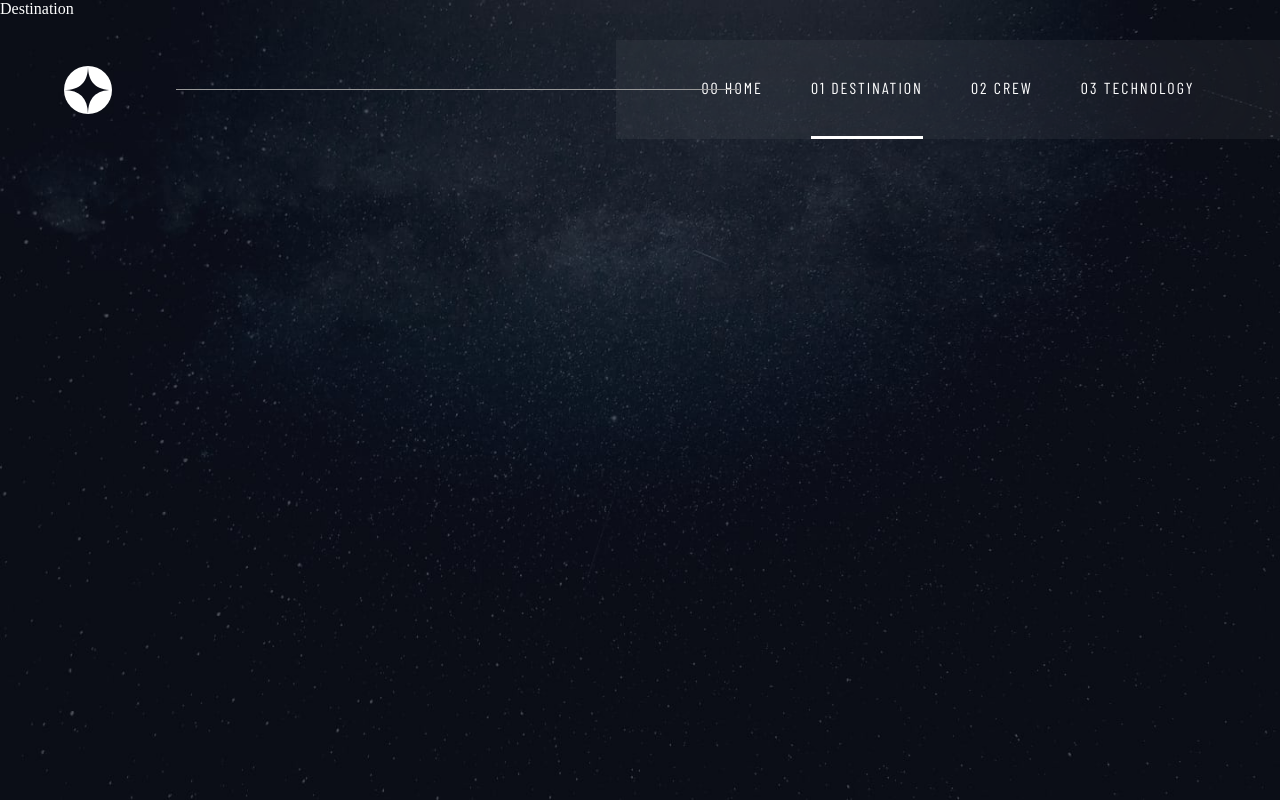
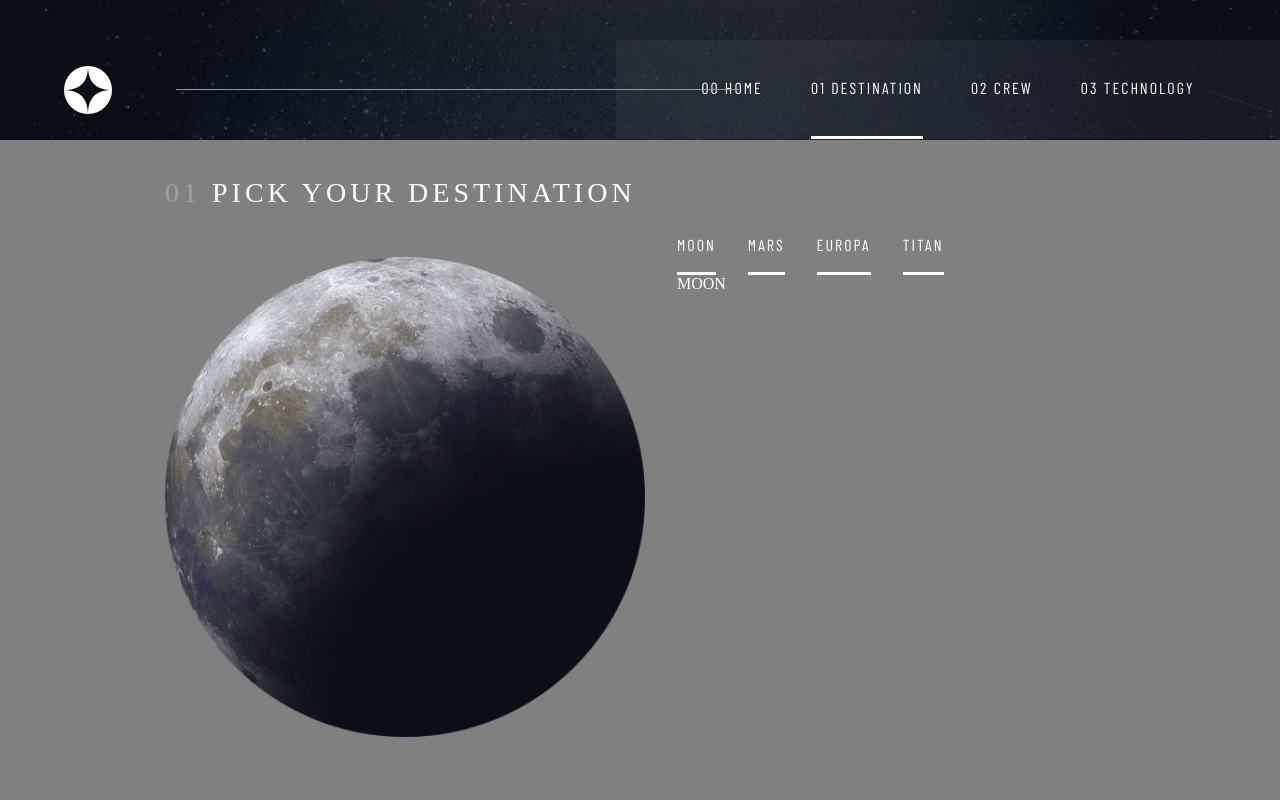
Before and after one commit to Marco-Ray/space-tourism, a Vue app: page /destination in a window 1280 px wide. Built offline with nearby package versions, Linux system fonts and the light colour scheme; a web font is replaced by a local one.

Commit message:
config scss mixin

```diff
--- /dev/null
+++ b/src/components/DestinationTab.vue
@@ -0,0 +1,46 @@
+<template>
+  <div class="tab__container">
+    <div class="tabs">
+      <div
+        v-for="(tab, index) in props.tabList"
+        :key="index"
+        class="tab-item nav-text"
+        @click="toggleTab(index)"
+      >
+        {{ tab }}
+      </div>
+    </div>
+    <slot v-for="(tab, index) in activeTabList" :name="tab" :key="index" />
+  </div>
+</template>
+
+<script setup>
+import { ref, computed } from "vue";
+// eslint-disable-next-line no-undef
+const props = defineProps({
+  tabList: Array,
+});
+
+const activeTab = ref(props.tabList[0]);
+const activeTabList = computed(() => {
+  return props.tabList.filter((tab) => tab === activeTab.value);
+});
+
+function toggleTab(index) {
+  activeTab.value = props.tabList[index];
+}
+</script>
+
+<style lang="scss" scoped>
+.tabs {
+  display: flex;
+  gap: 32px;
+}
+
+.tab-item {
+  cursor: pointer;
+  height: 29px;
+  border-bottom: 3px solid $white;
+  color: $white;
+}
+</style>
--- a/src/components/NavStates.vue
+++ b/src/components/NavStates.vue
@@ -1,5 +1,9 @@
 <template>
-  <router-link :to="{name: props.menu.toLowerCase()}" class="nav-state" activeClass="active">
+  <router-link
+    :to="{ name: props.menu.toLowerCase() }"
+    class="nav-state"
+    activeClass="active"
+  >
     {{ props.index.length === 2 ? props.index : "0" + props.index }}
     {{ props.menu }}
   </router-link>
@@ -30,35 +34,31 @@ const props = defineProps({
   align-items: center;
   height: 96px;
   border-bottom: 3px solid transparent;
-}
-.nav-state:hover {
-  border-bottom: 3px solid $light-blue;
-}
-.active {
-  border-bottom: 3px solid $white;
-}
-.nav-state.active:hover {
-  border-bottom: 3px solid $white;
-}
-
-@media screen and (max-width: 750px) {
-  .nav-state {
-    justify-content: center;
+  @include respondTo("phone") {
     align-items: start;
     width: calc(100% - 3px);
     height: 19px;
     border-bottom: none;
     border-right: 3px solid transparent;
   }
-  .nav-state:hover {
+}
+.nav-state:hover {
+  border-bottom: 3px solid $light-blue;
+  @include respondTo("phone") {
     border-bottom: none;
     border-right: 3px solid $light-blue;
   }
-  .active {
+}
+.active {
+  border-bottom: 3px solid $white;
+  @include respondTo("phone") {
     border-bottom: none;
     border-right: 3px solid $white;
   }
-  .nav-state.active:hover {
+}
+.nav-state.active:hover {
+  border-bottom: 3px solid $white;
+  @include respondTo("phone") {
     border-bottom: none;
     border-right: 3px solid $white;
   }
--- a/src/main.js
+++ b/src/main.js
@@ -1,6 +1,5 @@
 import { createApp } from "vue";
 import App from "./App.vue";
-import "@/style/index.scss";
 import router from "./router";
 
 createApp(App).use(router).mount("#app");
--- a/src/style/index.scss
+++ b/src/style/index.scss
@@ -1,4 +1,5 @@
 @import "./constant.scss";
+@import "./mixin.scss";
 // bellefair
 @import url("https://fonts.googleapis.com/css2?family=Bellefair&display=swap");
 // barlow condensed
@@ -9,6 +10,7 @@
 img {
   width: 100%;
   height: 100%;
+  object-fit: contain;
 }
 
 a {
@@ -32,7 +34,10 @@ a {
     width: 100%;
     height: calc(100% - 140px);
     margin-top: 140px;
+    position: relative;
     .content {
+      position: absolute;
+      background-color: grey;
       display: flex;
     }
   }
@@ -43,15 +48,6 @@ a {
     .content__container {
       height: calc(100% - 100px);
       margin-top: 100px;
-    }
-  }
-}
-
-@media screen and (max-width: 750px) {
-  .view {
-    .content__container {
-      height: calc(100% - 88px);
-      margin-top: 88px;
     }
   }
 }
@@ -137,3 +133,33 @@ a {
   font-weight: 400;
   font-style: normal;
 }
+
+@media screen and (max-width: 750px) {
+  .view {
+    .content__container {
+      height: calc(100% - 88px);
+      margin-top: 88px;
+    }
+  }
+  .heading-XL {
+    font-size: 80px;
+  }
+  .heading-L {
+    font-size: 56px;
+  }
+  .heading-M {
+    font-size: 24px;
+  }
+  .heading-S {
+    font-size: 18px;
+  }
+  .heading-XS {
+    font-size: 16px;
+  }
+  .nav-text {
+    font-size: 14px;
+  }
+  .body {
+    font-size: 15px;
+  }
+}
--- /dev/null
+++ b/src/style/mixin.scss
@@ -0,0 +1,20 @@
+$breakpoints: (
+  "phone": 750px,
+  "tablet": 850px,
+  "desktop": 1440px,
+);
+
+@mixin respondTo($breakname) {
+  $bp: map-get($breakpoints, $breakname);
+  @if type-of($bp) == "list" {
+    $min: nth($bp, 1);
+    $max: nth($bp, 2);
+    @media (min-width: $min) and (max-width: $max) {
+      @content;
+    }
+  } @else {
+    @media screen and (max-width: $bp) {
+      @content;
+    }
+  }
+}
--- a/src/views/DestinationView.vue
+++ b/src/views/DestinationView.vue
@@ -1,10 +1,77 @@
 <template>
-  <div id="destination" class="view">Destination</div>
+  <div id="destination" class="view">
+    <div class="content__container destination__container">
+      <div class="content destination__content">
+        <div class="slogan heading-XS">
+          <span style="opacity: 0.25">01</span> PICK YOUR DESTINATION
+        </div>
+        <div class="planet__container">
+          <div
+            style="display: flex; justify-content: center; align-items: center"
+          >
+            <div class="planet__image">
+              <img :src="MOON" alt="" />
+            </div>
+          </div>
+          <destination-tab :tabList="tabList" class="tab__container">
+            <template #MOON>
+              MOON
+            </template>
+            <template #MARS>
+              MARS
+            </template>
+            <template #EUROPA>
+              EUROPA
+            </template>
+            <template #TITAN>
+              TITAN
+            </template>
+          </destination-tab>
+        </div>
+      </div>
+    </div>
+  </div>
 </template>
+
+<script setup>
+import DestinationTab from "@/components/DestinationTab.vue";
+import MOON from "@/assets/destination/image-moon.png";
+
+const tabList = ["MOON", "MARS", "EUROPA", "TITAN"];
+</script>
 
 <style lang="scss" scoped>
 #destination {
   background-image: url("@/assets/destination/background-destination-desktop.jpg");
+}
+
+.destination__container {
+  .destination__content {
+    flex-direction: column;
+    align-items: start;
+    width: calc(100% - 165px * 2);
+    height: calc(100% - 48px * 2);
+    padding: 48px 165px;
+    gap: 24px;
+  }
+}
+
+.slogan {
+  height: 34px;
+}
+
+.planet__container {
+  width: 100%;
+  height: 100%;
+  display: grid;
+  grid-template-columns: minmax(max-content, 480px) 1fr;
+  gap: 32px;
+  .planet__image {
+    width: 100%;
+    max-width: 480px;
+    height: 100%;
+    overflow: hidden;
+  }
 }
 
 @media screen and (max-width: 850px) {
--- a/src/views/HomeView.vue
+++ b/src/views/HomeView.vue
@@ -30,6 +30,8 @@
   .home__content {
     align-items: end;
     justify-content: space-between;
+    width: calc(100% - 165px * 2);
+    height: calc(100% - 128px * 2);
     padding: 128px 165px;
   }
 }
@@ -50,19 +52,22 @@
 }
 
 .explore-btn::before {
-    content: "";
-    position: absolute;
-    top: -88px;
-    left: -88px;
-    bottom: -88px;
-    right: -88px;
-    border-radius: 50%;
-    background-color: rgba($white, 10%);
-    opacity: 0;
-  }
+  content: "";
+  position: absolute;
+  top: 0px;
+  left: 0px;
+  bottom: 0px;
+  right: 0px;
+  border-radius: 50%;
+  background-color: rgba($white, 10%);
+  transition: all 0.2s ease-in;
+}
 
 .explore-btn:hover::before {
-  opacity: 1;
+  top: -88px;
+  left: -88px;
+  bottom: -88px;
+  right: -88px;
 }
 
 @media screen and (max-width: 1200px) {
@@ -71,7 +76,10 @@
     .home__content {
       height: 100%;
       flex-direction: column;
+      justify-content: space-around;
       align-items: center;
+      width: calc(100% - 40px * 2);
+      height: calc(100% - 20px * 2);
       padding: 20px 40px;
       .hero {
         text-align: center;
@@ -86,6 +94,8 @@
   }
   .home__container {
     .home__content {
+      width: calc(100% - 40px * 2);
+      height: calc(100% - 128px * 2);
       padding: 128px 40px;
     }
   }
@@ -95,5 +105,23 @@
   #home {
     background-image: url("@/assets/home/background-home-mobile.jpg");
   }
+  .home__container {
+    .home__content {
+      width: calc(100% - 24px * 2);
+      height: calc(100% - 24px * 2);
+      padding: 24px;
+    }
+  }
+  .explore-btn {
+    width: 144px;
+    height: 144px;
+    line-height: 144px;
+  }
+  .explore-btn:hover::before {
+    top: -44px;
+    left: -44px;
+    bottom: -44px;
+    right: -44px;
+  }
 }
 </style>
--- a/vue.config.js
+++ b/vue.config.js
@@ -4,7 +4,8 @@ module.exports = defineConfig({
   css: {
     loaderOptions: {
       sass: {
-        additionalData: '@import "@/style/constant.scss";',
+        additionalData:
+          '@import "@/style/index.scss";',
       },
     },
   },
```
